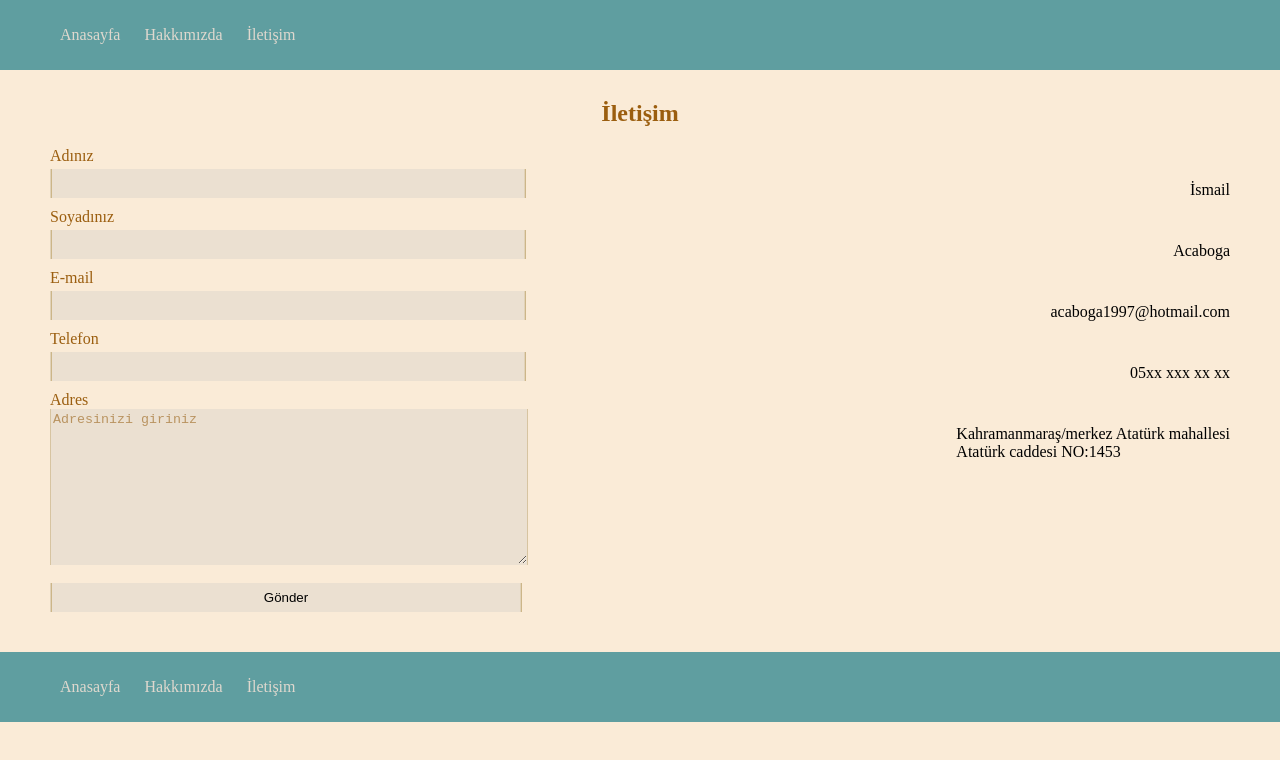
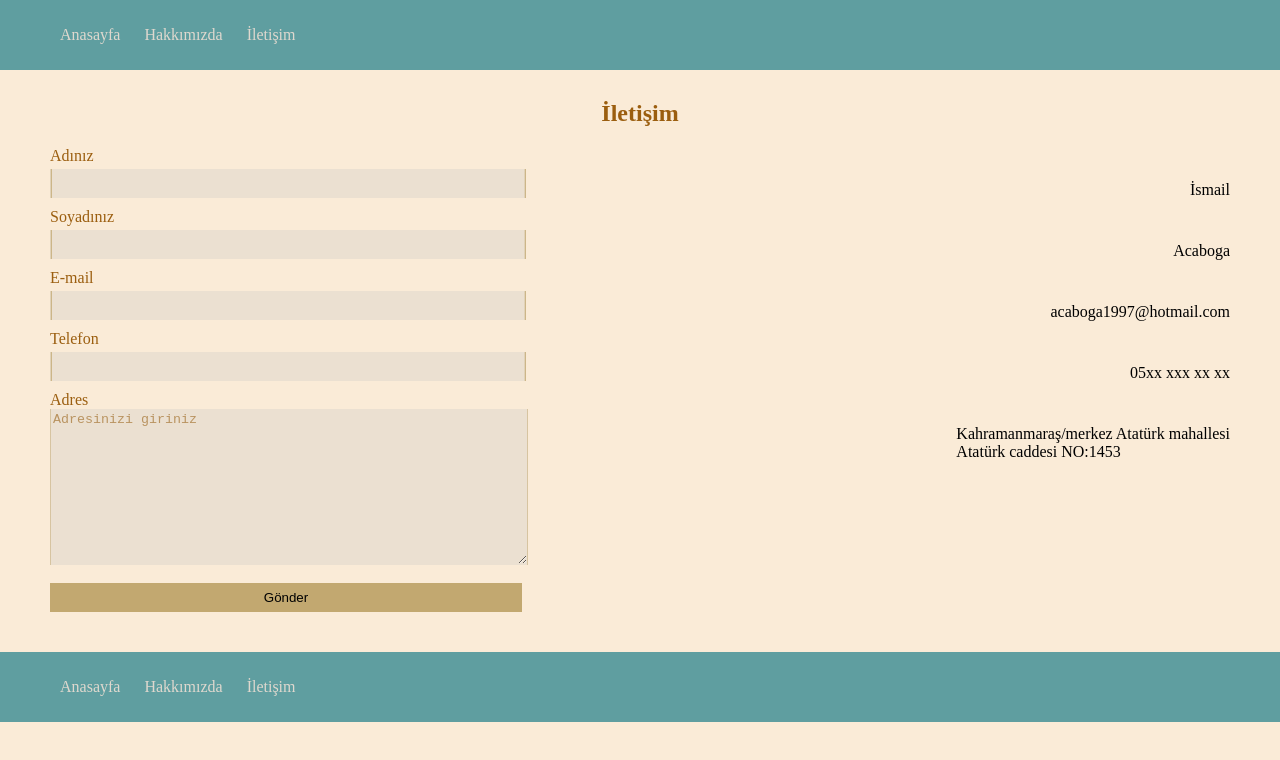
Before and after one commit to acaboga/css, a plain HTML site: page contact.html in a window 1280 px wide. In both pictures the pointer is over the input "Gönder". Drawn offline with Linux system fonts and the light colour scheme.

Commit message:
style.css

```diff
--- a/style.css
+++ b/style.css
@@ -115,6 +115,11 @@ header{
     ) 1 100%;
 }
 
+#submitBtn:hover{
+background-color: rgb(194, 168, 112);
+cursor: pointer;
+}
+
 footer{
     padding: 10px 0;
     background-color: cadetblue;
```
